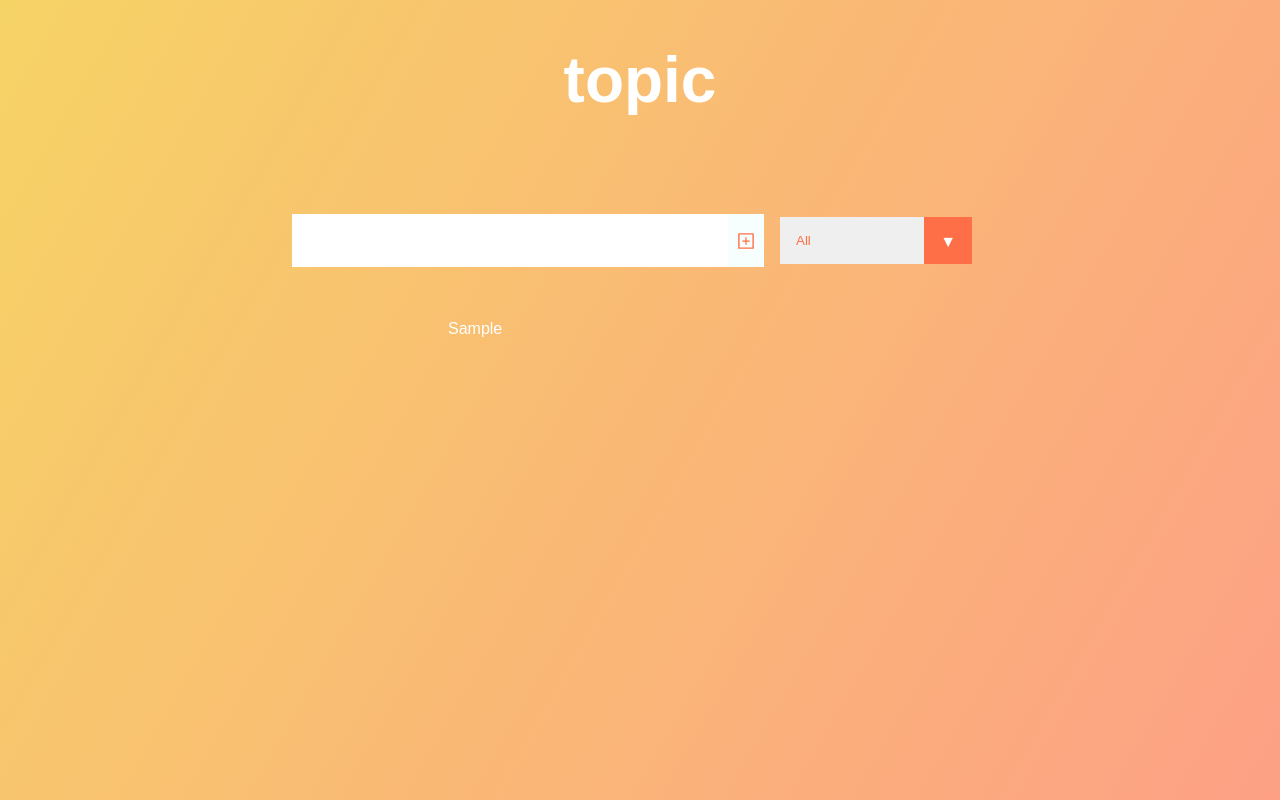
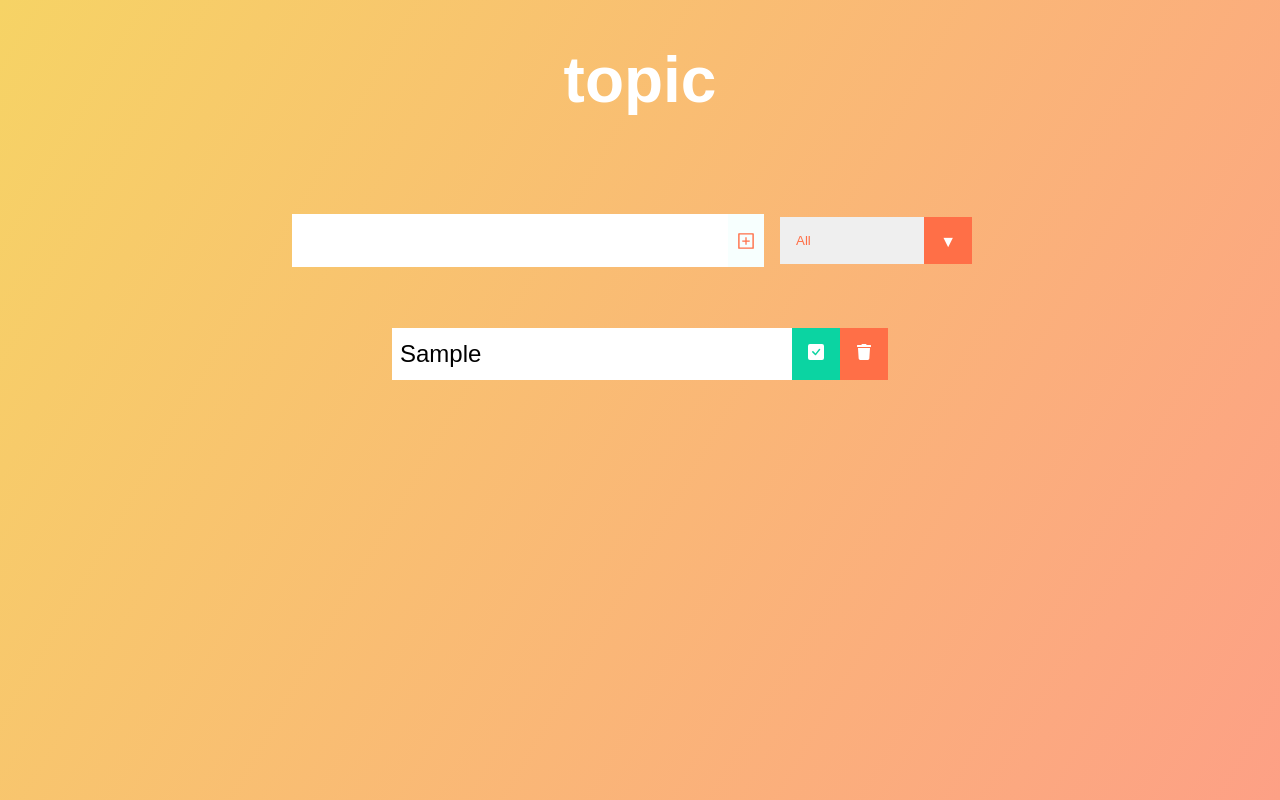
Before and after one commit to wenzelbarboza/productivity-app, a React (Create React App) app: page / in a window 1280 px wide. Both pictures are taken after typing "Sample" into the empty fields and a click on the button 746 px from the left and 240 px from the top of the page. Built offline with nearby package versions, Linux system fonts and the light colour scheme.

Commit message:
todo list implemented

```diff
--- a/src/App.css
+++ b/src/App.css
@@ -44,7 +44,7 @@ form button:hover {
 }
 
 .todo-list {
-  min-width: 30%;
+  min-width: 40%;
   list-style: none;
 }
 
--- a/src/components/Form.js
+++ b/src/components/Form.js
@@ -1,40 +1,48 @@
 import React, { useContext, useState } from "react";
-import { AiOutlinePlusSquare } from 'react-icons/ai'
+import { AiOutlinePlusSquare } from "react-icons/ai";
 import { ListContext } from "../context/Context";
 
-
 export const Form = () => {
-    const [ThisTask, setThisTask] = useState("")
-    const { dispatch } = useContext(ListContext)
+  const [ThisTask, setThisTask] = useState("");
+  const { dispatch, setFilter } = useContext(ListContext);
 
   const handelTask = (e) => {
-        setThisTask(e.target.value)
-    }
+    setThisTask(e.target.value);
+  };
 
   const submitHandler = (e) => {
-        e.preventDefault()
+    e.preventDefault();
     dispatch({
       type: "ADD_ITEM",
       payload: {
-                task: ThisTask
-            }
-        })
-        setThisTask("")
+        task: ThisTask,
+      },
+    });
+    setThisTask("");
+  };
+
+  const filterHandler = (e) => {
+    setFilter(e.target.value)
   }
 
   return (
     <form>
-            <input type="text" value={ThisTask} onChange={handelTask} className="todo-input" />
+      <input
+        type="text"
+        value={ThisTask}
+        onChange={handelTask}
+        className="todo-input"
+      />
       <button className="todo-button" onClick={submitHandler} type="submit">
         <AiOutlinePlusSquare fontSize="20px" />
       </button>
       <div className="select">
-                <select name="todos" className="filter-todo">
+        <select onChange={filterHandler} name="todos" className="filter-todo">
           <option value="all">All</option>
           <option value="completed">Completed</option>
           <option value="uncompleted">Uncompleted</option>
         </select>
       </div>
     </form>
-    )
-}
+  );
+};
--- /dev/null
+++ b/src/components/Todo.js
@@ -0,0 +1,38 @@
+import React, { useContext } from "react";
+import { BsFillCheckSquareFill } from "react-icons/bs";
+import { FaTrash } from "react-icons/fa";
+
+
+const Todo = ({ task, id, complete, dispatch }) => {
+
+    console.log(complete)
+
+    const handleComplete = () => {
+        dispatch({
+            type: "COMPLETE",
+            id: id
+        })
+    }
+
+    const handleDelete = () => {
+        console.log("delete")
+        dispatch({
+            type: "DELETE",
+            id: id
+        })
+    }
+
+    return (
+        <div className="todo">
+            <li className={`todo-item ${complete ? "completed" : ""}`}>{task}</li>
+            <button onClick={handleComplete} className="complete-btn">
+                <BsFillCheckSquareFill />
+            </button>
+            <button onClick={handleDelete} className="trash-btn">
+                <FaTrash />
+            </button>
+        </div>
+    );
+};
+
+export default Todo;
--- a/src/components/TodoList.js
+++ b/src/components/TodoList.js
@@ -1,19 +1,45 @@
-import React, { useContext } from 'react'
-import { ListContext } from '../context/Context'
+import React, { useContext, useState, useEffect } from "react";
+import { ListContext } from "../context/Context";
+import Todo from "./Todo";
 
 const TodoList = () => {
+    const { listReducer, dispatch, filter } = useContext(ListContext);
+    const [filteredList, setFilteredList] = useState([]);
 
-    const { listReducer, dispatch } = useContext(ListContext)
+    useEffect(() => {
+        renderFilter();
+    }, [filter, listReducer])
+
+
+    const renderFilter = () => {
+        switch (filter) {
+            case "completed":
+                setFilteredList(listReducer.filter(item => item.complete == true))
+                break
+            case "uncompleted":
+                setFilteredList(listReducer.filter(item => item.complete === false))
+                break
+            default:
+                setFilteredList(listReducer)
+
+        }
+    }
 
     return (
         <div className="todo-container">
             <ul className="todo-list">
-                {listReducer.map((item) => (
-                    <li key={item.id}>{item.task}</li>
+                {filteredList.map((item) => (
+                    <Todo
+                        key={item.id}
+                        id={item.id}
+                        task={item.task}
+                        complete={item.complete}
+                        dispatch={dispatch}
+                    />
                 ))}
             </ul>
         </div>
-    )
-}
+    );
+};
 
-export default TodoList
+export default TodoList;
--- a/src/context/Context.js
+++ b/src/context/Context.js
@@ -1,15 +1,17 @@
-import React, { createContext, useReducer } from 'react'
-import { EditList } from './EditList'
+import React, { createContext, useReducer, useState } from "react";
+import { EditList } from "./EditList";
 
-export const ListContext = createContext()
+export const ListContext = createContext();
 
 const Context = ({ children }) => {
-    const [listReducer, dispatch] = useReducer(EditList, []
-    )
+  const [listReducer, dispatch] = useReducer(EditList, []);
+  const [filter, setFilter] = useState("all")
 
-    return (
-        <ListContext.Provider value={{ listReducer, dispatch }} > {children} </ListContext.Provider>
-    )
-}
+  return (
+    <ListContext.Provider value={{ listReducer, dispatch, filter, setFilter }}>
+      {children}
+    </ListContext.Provider>
+  );
+};
 
-export default Context
+export default Context;
--- a/src/context/EditList.js
+++ b/src/context/EditList.js
@@ -1,21 +1,34 @@
-import { faker } from '@faker-js/faker';
-
+import { faker } from "@faker-js/faker";
 
 export const EditList = (state, action) => {
     switch (action.type) {
         case "ADD_ITEM":
-            return ([
+            return [
                 ...state,
                 {
                     task: action.payload.task,
                     id: faker.datatype.uuid(),
                     justTimer: false,
-                    complete: false
+                    complete: false,
+                },
+            ];
+            break;
+        case "COMPLETE":
+            return state.map((item) => {
+                if (item.id === action.id) {
+                    return {
+                        ...item,
+                        complete: !item.complete
+                    }
                 }
-            ])
-        case "EDIT_ITEM":
-        case "COMPLETE_ITEM":
+                return item
+            })
+        case "DELETE":
+            return state.filter((item) => item.id != action.id)
         default:
-            return state
+            return state;
     }
-}
+};
+
+// state.filter((item) => item.id === action.id ? item.complete = !item.complete : true)
+//
```
Lines whose indentation alone changed are shown as unchanged.
